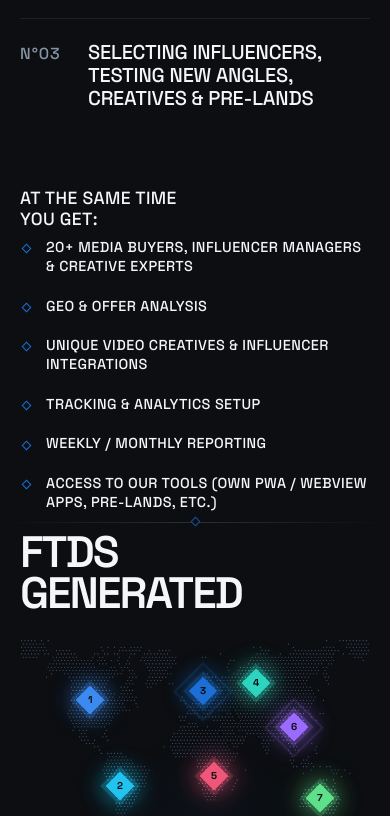
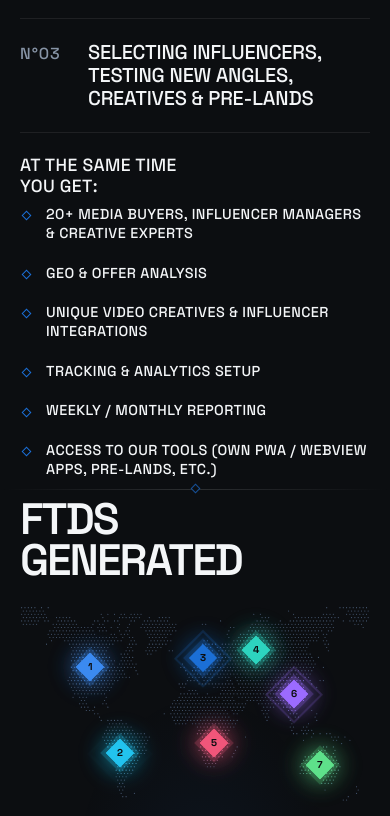
Before and after one commit to casaantipo-a11y/Cipr, a plain HTML site: page index.html in a window 390 px wide. Shown: the part 1184-2000 px from the top of the page. Drawn offline with Linux system fonts and the light colour scheme.

Commit message:
Mobile: hero text closer to its line, closing line under N°03, LET'S TALK centred
- <=760px: hero text block 20px lower (gap to the hero line 40px -> 20px)
- <=760px: line under N°03 restored; AT THE SAME TIME sits one step-gap below it
- <=760px: LET'S TALK centred over the Telegram button with 20px of air

Co-Authored-By: Claude Opus 5.5 <noreply@anthropic.com>

```diff
--- a/css/style.css
+++ b/css/style.css
@@ -549,6 +549,7 @@ img, svg { display: block; }
   .hero__gem { --fig: inherit; right: calc(50% - var(--fig) / 2); top: calc(var(--header-h) + 2px); transform: scale(1.12); } /* centred horizontally */
   .hero__line { margin-top: calc(5mm - .4 * var(--hero-s) - .17em); letter-spacing: .14em; align-items: center; gap: 10px; } /* small line: the 9px bullet sets its top, .17em */
   .hero__line::before { width: 20px; }
+  .hero__in { top: calc(2mm + 20px); } /* text block sits closer to the hero's bottom line (40px → 20px); hero height unchanged */
 
   .manifest { grid-column: 1 / -1; }
 
@@ -565,10 +566,12 @@ img, svg { display: block; }
   .vdots i { width: 7px; height: 7px; border: 1px solid var(--ink-3); transform: rotate(45deg); transition: background .3s var(--ease), border-color .3s var(--ease), transform .3s var(--ease); }
   .vdots i.is-on { background: var(--accent); border-color: var(--accent); transform: rotate(45deg) scale(1.25); }
 
-  .what__side { margin-top: 32px; }
+  .steps { border-bottom: 1px solid var(--line-2); } /* closing line under N°03 (mobile only) */
+  .what__side { margin-top: calc(var(--step-pad) - 24px); } /* AT THE SAME TIME sits one step-gap under that line (minus the .what grid gap) */
   .gets { grid-template-columns: 1fr; }
   .step { grid-template-columns: 56px 1fr; gap: 12px; }
 
+  .footer__kicker { left: 0; top: -4px; } /* centred over the button with clear air above it (desktop keeps its offset) */
   .btn--tg { min-height: 64px; padding: 12px 22px; gap: 12px; }
   .btn--tg__icon { width: 24px; height: 24px; left: -.5mm; } /* desktop offset −3mm would crowd the pill's rounded edge; same +2mm step applied here */
   .footer__bar { grid-template-columns: 1fr; justify-items: center; text-align: center; gap: 14px; font-size: .72rem; letter-spacing: .08em; }
```
